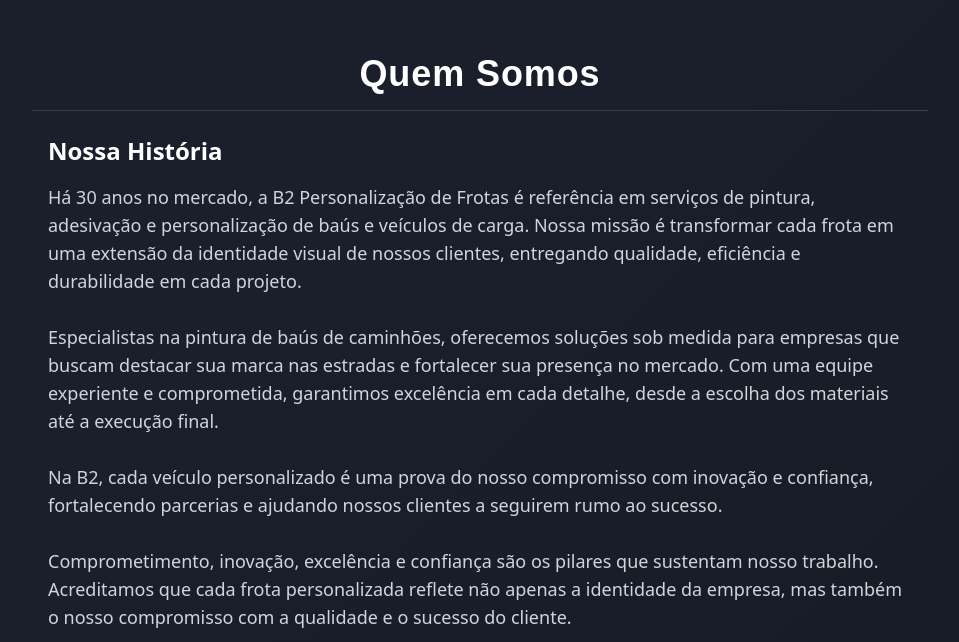
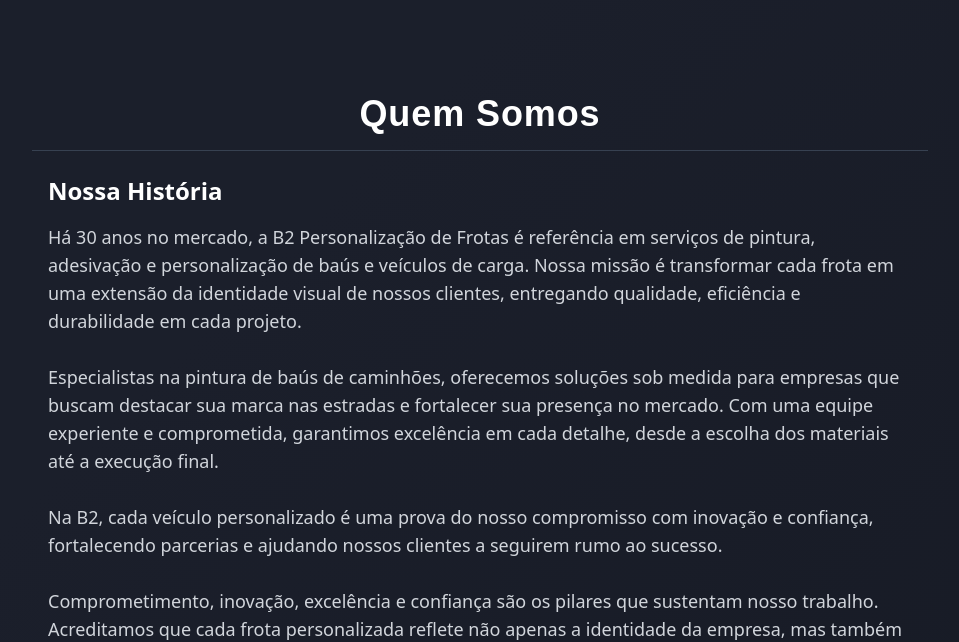
Before and after one commit to brunosenadev/b2-frotas-projeto, a Next.js app: page / in a window 1280 px wide. Shown: the part 915-1557 px from the top of the page, without its empty margins (160-1119 px from the left). Built offline with nearby package versions, Linux system fonts and the light colour scheme.

Commit message:
fix: adjust navigationmenu position

```diff
--- a/src/app/page.tsx
+++ b/src/app/page.tsx
@@ -46,7 +46,7 @@
             </NavigationMenuList>
           </div>
           <NavigationMenuList className="flex items-center space-x-6 mr-4">
-          <NavigationMenuItem>
+            <NavigationMenuItem>
               <NavigationMenuLink onClick={() => handleScroll('about')}>Quem Somos</NavigationMenuLink>
             </NavigationMenuItem>
             <NavigationMenuItem>
@@ -67,7 +67,7 @@
             Bem-vindo à B2 Frotas
           </h1>
         </section>
-        <section id="about" className="min-h-screen flex flex-col items-center justify-center px-4">
+        <section id="about" className="min-h-screen flex flex-col items-center justify-center px-4 pt-20">
           <h2
             className="text-3xl sm:text-4xl font-bold tracking-wide mb-4"
             style={{
```
